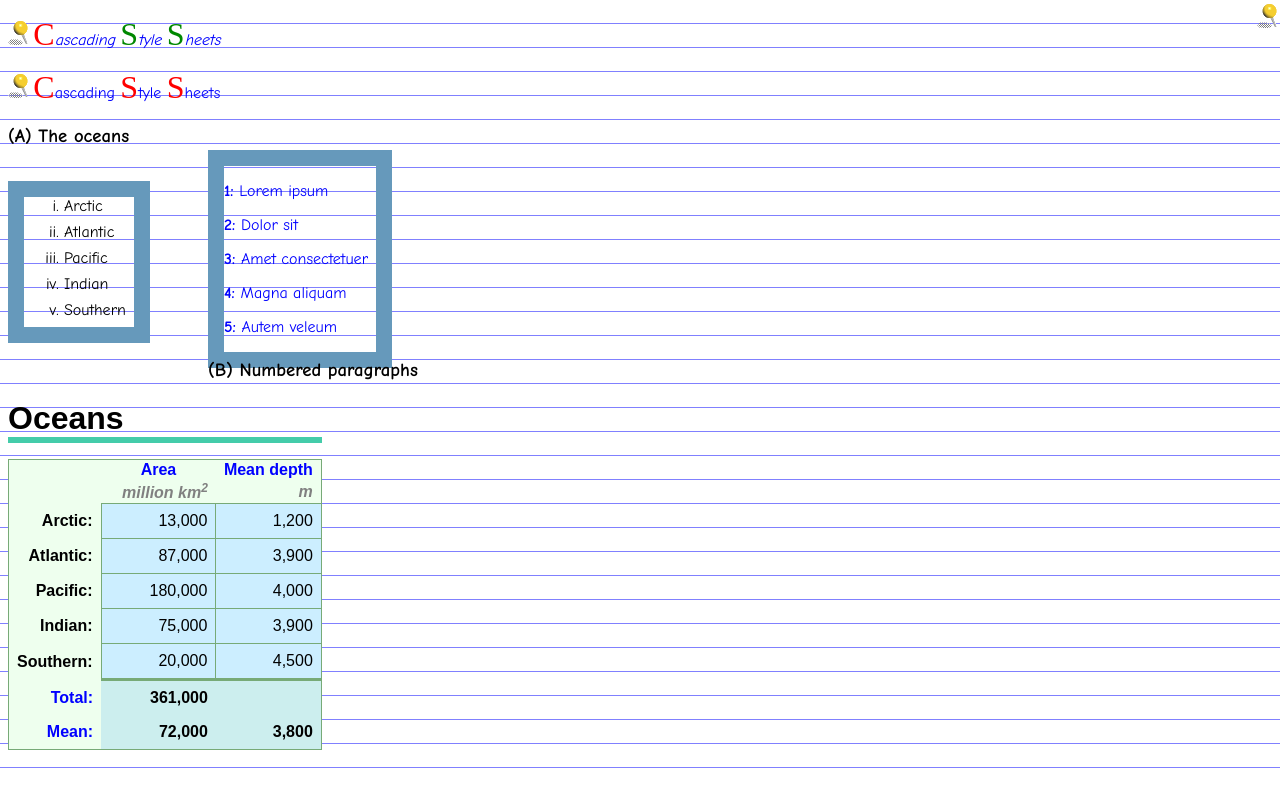
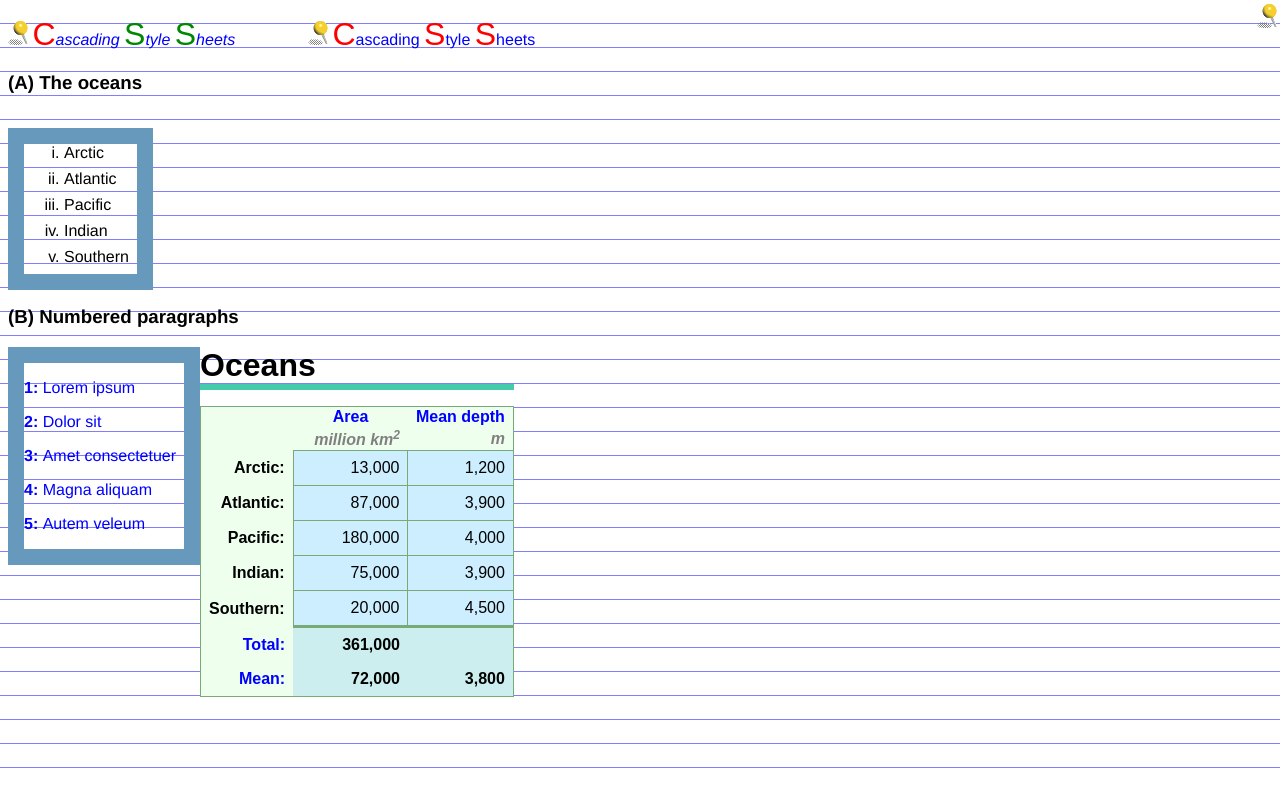
Before and after one commit to cpd67/cs336, a plain HTML site: page lab04/public/solutionHTML.html in a window 1280 px wide. Shown: the top 788 px of the page. Drawn offline with Linux system fonts and the light colour scheme.

Commit message:
Finished lab04.

```diff
--- /dev/null
+++ b/lab04/answers4.2.txt
@@ -0,0 +1,2 @@
+1). Yes, I agree with the standards enforced.
+2). No errors were found with either file.
--- a/lab04/public/solutionCSS.css
+++ b/lab04/public/solutionCSS.css
@@ -5,7 +5,7 @@
 
 strong {
 	color: #f00;
-	font: 200% serif;
+	font: 200% arial;
 }
 
 /*.carrot {
@@ -18,6 +18,11 @@ strong {
 
 #first {
 	font-style: italic;
+}
+
+#second {
+	margin-left:300px;
+	margin-top:-53px;
 }
 
 p {
@@ -36,7 +41,7 @@ p:before{
 
 /* Rule that changes the font throughout the document (the stuff enclosed within the <body> tag) */
 body {
-	font: 16px "Comic Sans MS", cursive;
+	font: 16px "helvetica", cursive;
 	background: url("Blue-rule.png");
 	counter-reset: headnum;
 }
@@ -47,8 +52,6 @@ h3 {
 
 h3.numbered {
 	counter-reset: mynum;
-	margin-left:200px;
-	margin-top:-250px;
 }
 
 h3:before {
@@ -67,11 +70,6 @@ ul, #numbered {
 	padding-right: 0.5em;
 }
 
-#numbered {
-	margin-left:200px;
-	margin-top:-250px;
-}
-
 #fixed-pin {
 	position: fixed;
 	top: 3px;
@@ -81,11 +79,12 @@ ul, #numbered {
 /*** Style for doc3.html (Tables) ***/
 
 #demo-table {
-  font: 100% sans-serif;
-  background-color: #efe;
-  border-collapse: collapse;
-  empty-cells: show;
-  border: 1px solid #7a7;
+	font: 100% sans-serif;
+	background-color: #efe;
+	border-collapse: collapse;
+	empty-cells: show;
+	border: 1px solid #7a7;
+	margin-left:50px;
 }
 
 #demo-table > caption {
--- a/lab04/public/solutionHTML.html
+++ b/lab04/public/solutionHTML.html
@@ -13,7 +13,7 @@
 		<strong class="spinach">S</strong>tyle
 		<strong class="spinach">S</strong>heets
 	</p>
-	<p>
+	<p id = "second">
 		<strong>C</strong>ascading
 		<strong>S</strong>tyle
 		<strong>S</strong>heets
@@ -21,7 +21,6 @@
 
 	<!-- Doc 2 -->
     	<h3 id="oceans">The oceans</h3>
-		<div id="roman">
     	<ul>
       		<li>Arctic</li>
       		<li>Atlantic</li>
@@ -29,7 +28,6 @@
       		<li>Indian</li>
       		<li>Southern</li>
     	</ul>
-		</div>
 
     	<h3 class="numbered">Numbered paragraphs</h3>
 		<div id="numbered">
```
Lines whose indentation alone changed are shown as unchanged.
